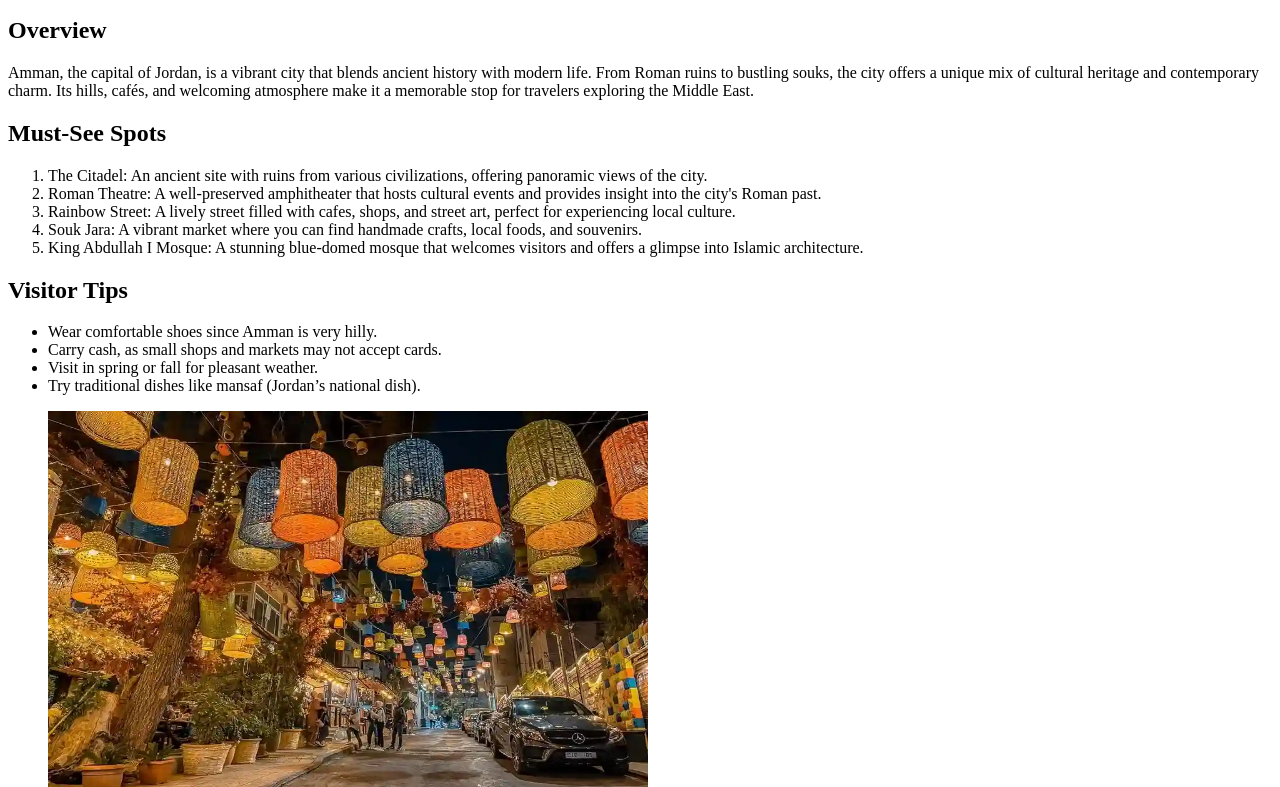
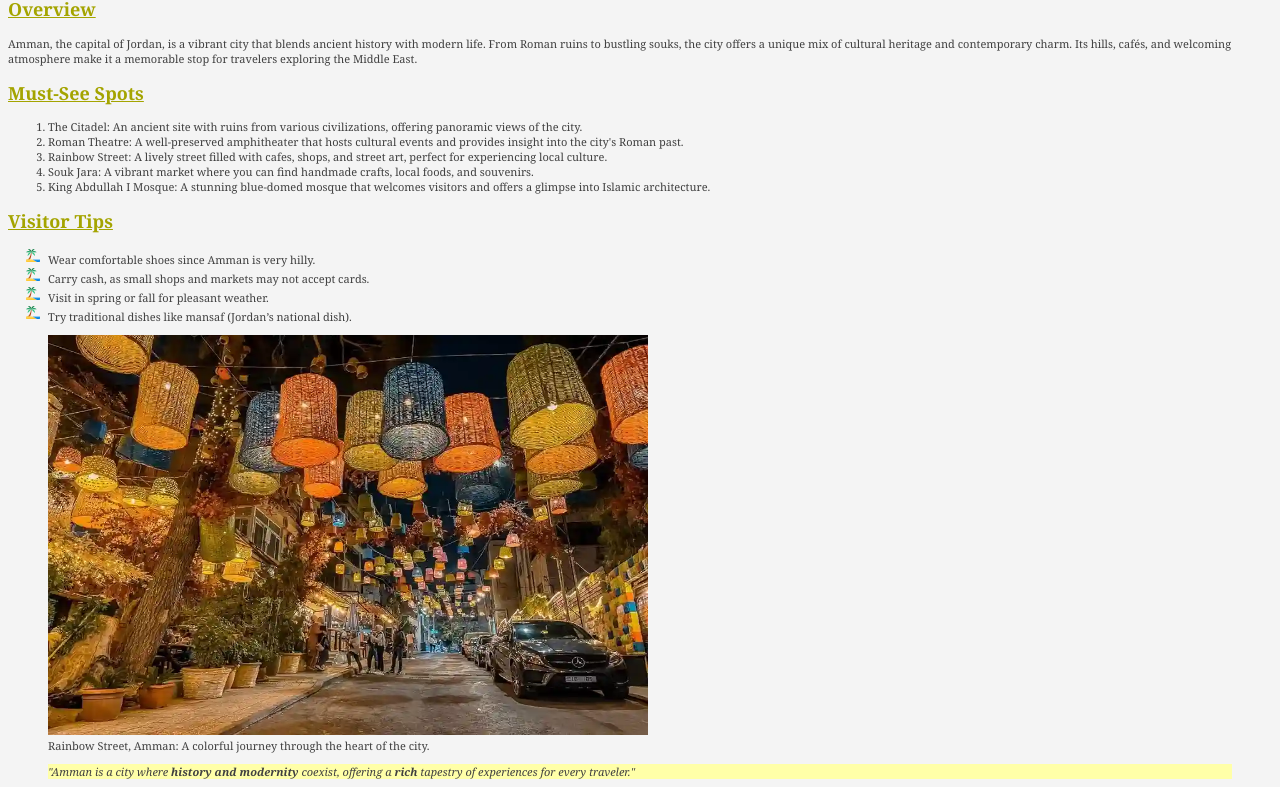
Before and after one commit to hyabukhass-svg/Assignment2, a plain HTML site: page destination.html in a window 1280 px wide. Shown: the part 63-850 px from the top of the page. Drawn offline with Linux system fonts and the light colour scheme.

Commit message:
Update destination.html

```diff
--- a/destination.html
+++ b/destination.html
@@ -9,10 +9,11 @@
     <head>
         <!-- Extra Features Completed: Custom bullet icon for Visitor Tips and Favicon (image next to web name) -->
 
+            <title>Travel Destinations</title>
             <meta charset="UTF-8">
             <meta name="viewport" content="width=device-width, initial-scale=1.0">
-            <title>Travel Destinations</title>
-            <link rel="icon" type="image/png" href="favicon.png">
+            <link rel="stylesheet" href="destination.css">
+            <link rel="icon" type="image/png" href="images/favicon.png">
     </head>
     <body>
         <h1> Travelogue: Amman </h1>
```
